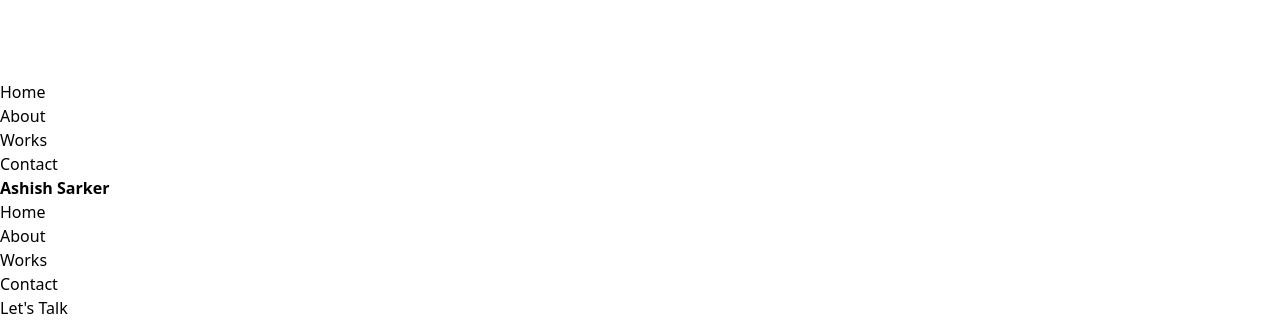
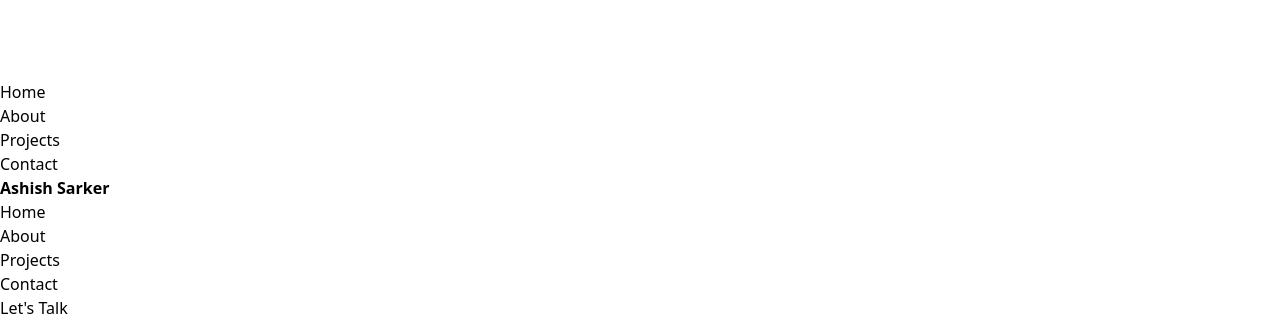
Before and after one commit to Myself-Ashish-Sarker/portfolio-app, a React (Vite) app: page / in a window 1280 px wide. Shown: the part 1200-1521 px from the top of the page. Built offline with nearby package versions, Linux system fonts and the light colour scheme.

Commit message:
navbar links name changed, compopnent name changed, router locations also changed

```diff
--- a/src/Components/Navbar.jsx
+++ b/src/Components/Navbar.jsx
@@ -6,7 +6,7 @@ const Navbar = () => {
     const links = <>
         <li><Link className='text-base font-bold bg-gradient-to-r from-blue-600 via-green-500 to-indigo-400 inline-block text-transparent bg-clip-text' to="/">Home</Link></li>
         <li><Link className='text-base font-bold' to="/about">About</Link></li>
-        <li><Link className='text-base font-bold' to="/works">Works</Link></li>
+        <li><Link className='text-base font-bold' to="/projects">Projects</Link></li>
         <li><Link className='text-base font-bold' to="/contact">Contact</Link></li>
     </>
 
--- a/src/Components/Works.jsx
+++ b/src/Components/Projects.jsx
@@ -1,6 +1,6 @@
 import React from 'react';
 
-const Works = () => {
+const Projects = () => {
     return (
         <div>
             <h1>This is Work Page</h1>
@@ -8,4 +8,4 @@ const Works = () => {
     );
 };
 
-export default Works
+export default Projects
--- a/src/router/router.jsx
+++ b/src/router/router.jsx
@@ -5,7 +5,7 @@ import About from "../Components/About";
 import Services from "../Components/Services";
 import Contact from "../Components/Contact";
 import LetsTalk from "../Components/LetsTalk";
-import Works from "../Components/Works";
+import Projects from "../Components/Projects";
 
 const router = createBrowserRouter([
     {
@@ -33,8 +33,8 @@ const router = createBrowserRouter([
                 element: <LetsTalk></LetsTalk>
             },
             {
-                path: "/works",
-                element: <Works></Works>
+                path: "/projects",
+                element: <Projects></Projects>
             }
         ]
     },
```
